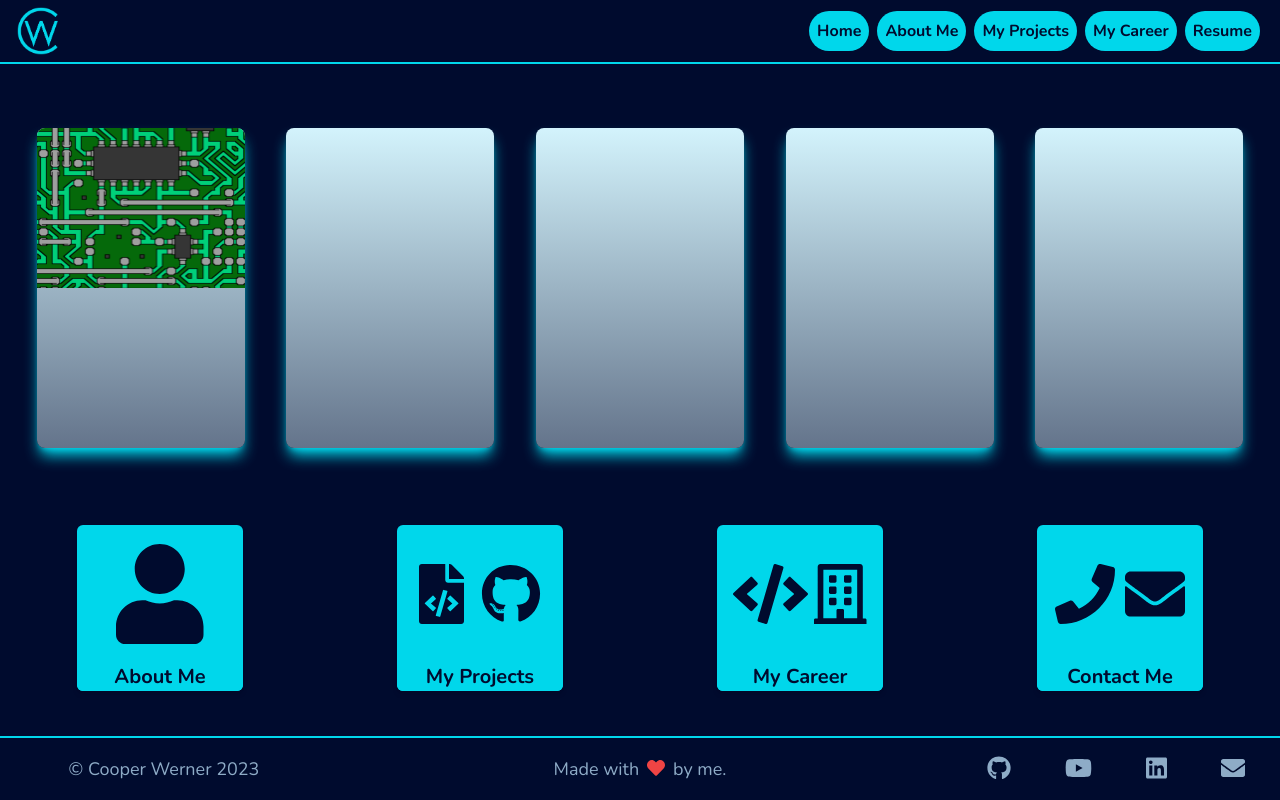
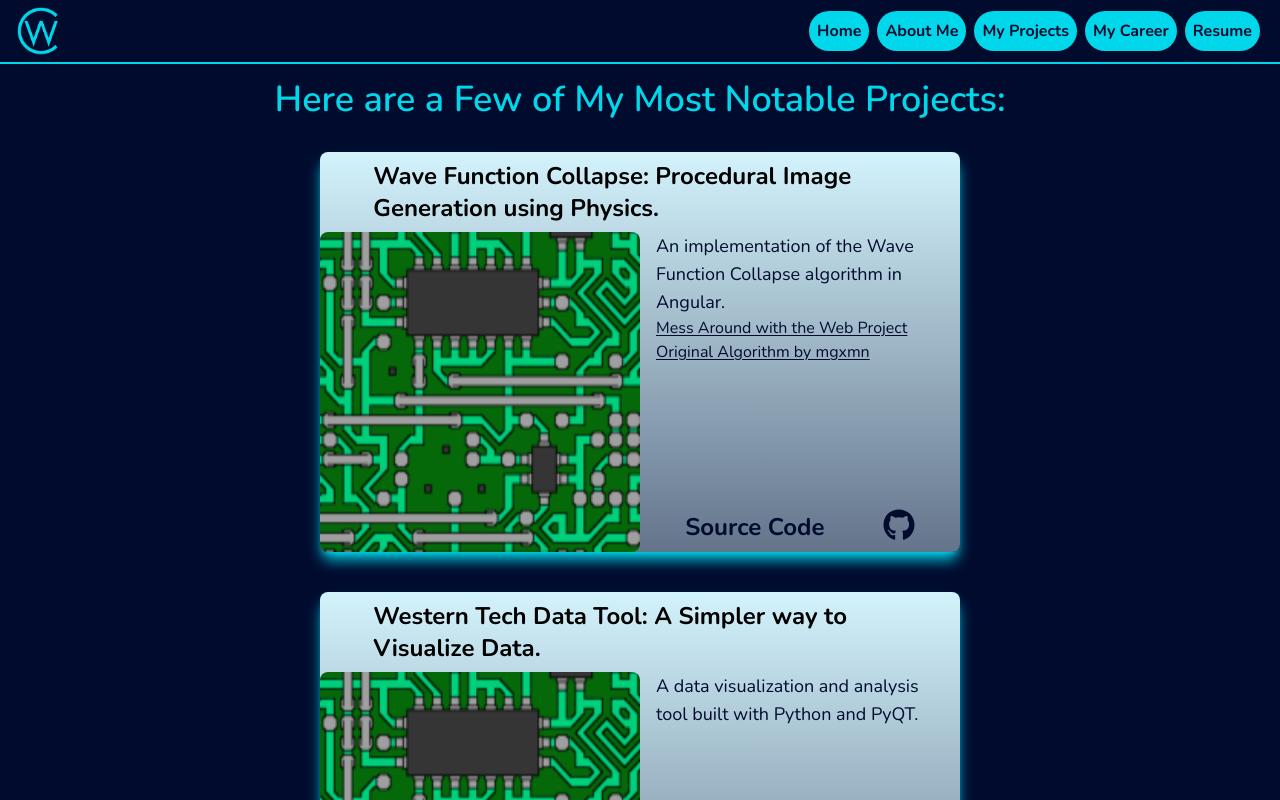
Before and after one commit to CooperW824/cooperw.tech, an Angular app: page /projects in a window 1280 px wide. Shown: the top 800 px of the page. Built offline with nearby package versions, Linux system fonts and the light colour scheme.

Commit message:
Adding Project Page

```diff
--- a/package.json
+++ b/package.json
@@ -40,7 +40,7 @@
 		"karma-jasmine": "~5.1.0",
 		"karma-jasmine-html-reporter": "~2.0.0",
 		"postcss": "^8.4.20",
-		"prettier": "2.8.1",
+		"prettier": "2.8.2",
 		"tailwindcss": "^3.2.4",
 		"typescript": "~4.7.2"
 	}
--- a/src/app/components/nav-bar/nav-bar.component.html
+++ b/src/app/components/nav-bar/nav-bar.component.html
@@ -146,8 +146,6 @@
 			</div>
 			<div class="pb-16 phone:hidden"></div>
 		</div>
-		<coop-footer
-			class="fixed bottom-0 left-0 w-full h-16"
-		></coop-footer>
+		<coop-footer class="fixed bottom-0 left-0 w-full h-16"></coop-footer>
 	</div>
 </nav>
--- a/src/app/pages/my-projects/my-projects.component.html
+++ b/src/app/pages/my-projects/my-projects.component.html
@@ -1,30 +1,60 @@
 <div
-	class="flex flex-col justify-between h-screen bg-coop-background flex-grow-0 flex-shrink basis-auto"
+	class="flex flex-col justify-between h-screen bg-coop-background flex-grow-0 flex-shrink basis-auto items-center"
 >
 	<coop-nav-bar class="h-16 w-full"></coop-nav-bar>
 
 	<div
-		class="flex flex-col lg:flex-row items-center justify-around w-full bg-coop-background font-round h-fit p-4 flex-grow flex-shrink basis-auto"
+		class="w-5/6 h-fit flex items-center justify-center font-round font-semibold my-4"
+	>
+		<h1 class="text-4xl text-center text-coop-highlight">
+			Here are a Few of My Most Notable Projects:
+		</h1>
+	</div>
+
+	<div
+		class="flex flex-wrap items-center justify-around w-full bg-coop-background font-round h-fit p-4 flex-grow flex-shrink basis-auto"
 	>
 		<div
-			class="flex flex-row lg:flex-col items-center justify-between h-80 w-5/6 md:w-2/3 lg:w-1/6 bg-gradient-to-b from-coop-text-header to-slate-500 rounded-lg shadow-lg shadow-coop-highlight mb-8 lg:mb-0"
+			*ngFor="let project of projects"
+			class="flex flex-col items-center justify-start h-fit w-[640px] bg-gradient-to-b from-coop-text-header to-slate-500 rounded-lg shadow-lg shadow-coop-highlight mb-10 hover:-translate-y-4 hover:shadow-xl hover:shadow-coop-highlight transition-all"
 		>
-			<div class="h-1/2 w-full">
-				<img class="rounded-t-lg w-full h-full" src="../../../assets/imgs/WFC_Circuit.png">
+			<div class="h-fit flex w-5/6 items-center justify-center">
+				<h1 class="text-2xl font-bold my-2">{{ project.title }}</h1>
+			</div>
+			<div class="flex w-full">
+				<div
+					class="h-full w-1/2 flex-grow-0 flex-shrink-0 basis-auto flex items-center justify-center"
+				>
+					<img
+						class="rounded-lg aspect-square w-full"
+						src="{{ project.mediaSrc }}"
+						alt="{{ project.title }}"
+					/>
+				</div>
+				<div
+					class="h-80 w-full flex flex-col items-center justify-between mx-4 text-coop-text-dark"
+				>
+					<div>
+						<p class="text-lg">{{ project.description }}</p>
+						<div *ngFor="let link of project.links">
+							<a
+								class="text-coop-text-dark underline underline-offset-2"
+								href="{{ link.href }}"
+								>{{ link.text }}</a
+							>
+						</div>
+					</div>
+					<a
+						href="{{ project.codeLink }}"
+						aria-label="View Source Code on GitHub"
+						class="flex w-full items-center justify-around mb-2"
+					>
+						<h2 class="text-2xl font-bold">Source Code</h2>
+						<fa-icon [icon]="faGitHub" size="2x"></fa-icon>
+					</a>
+				</div>
 			</div>
 		</div>
-		<div
-			class="flex flex-col items-center justify-between h-80 w-5/6 md:w-2/3 lg:w-1/6 bg-gradient-to-b from-coop-text-header to-slate-500 rounded-lg shadow-lg shadow-coop-highlight mb-8 lg:mb-0"
-		></div>
-		<div
-			class="flex flex-col items-center justify-between h-80 w-5/6 md:w-2/3 lg:w-1/6 bg-gradient-to-b from-coop-text-header to-slate-500 rounded-lg shadow-lg shadow-coop-highlight mb-8 lg:mb-0"
-		></div>
-		<div
-			class="flex flex-col items-center justify-between h-80 w-5/6 md:w-2/3 lg:w-1/6 bg-gradient-to-b from-coop-text-header to-slate-500 rounded-lg shadow-lg shadow-coop-highlight mb-8 lg:mb-0"
-		></div>
-		<div
-			class="flex flex-col items-center justify-between h-80 w-5/6 md:w-2/3 lg:w-1/6 bg-gradient-to-b from-coop-text-header to-slate-500 rounded-lg shadow-lg shadow-coop-highlight mb-8 lg:mb-0"
-		></div>
 	</div>
 
 	<coop-card-bar class="hidden sm:flex h-56 2xl:h-80 w-full"></coop-card-bar>
--- a/src/app/pages/my-projects/my-projects.component.ts
+++ b/src/app/pages/my-projects/my-projects.component.ts
@@ -1,5 +1,20 @@
 import { Component, OnInit } from '@angular/core';
+import { faGithub } from '@fortawesome/free-brands-svg-icons';
 import { faLaptopCode } from '@fortawesome/free-solid-svg-icons';
+
+interface project {
+	mediaType: 'picture' | 'video';
+	mediaSrc: string;
+	title: string;
+	description: string;
+	codeLink: string;
+	links?: link[];
+}
+
+interface link {
+	href: string;
+	text: string;
+}
 
 @Component({
 	selector: 'coop-my-projects',
@@ -7,7 +22,63 @@ import { faLaptopCode } from '@fortawesome/free-solid-svg-icons';
 	styleUrls: ['./my-projects.component.css']
 })
 export class MyProjectsComponent implements OnInit {
+	readonly projects: project[] = [
+		{
+			mediaType: 'picture',
+			mediaSrc: '../../../assets/imgs/WFC_Circuit.png',
+			title: 'Wave Function Collapse: Procedural Image Generation using Physics.',
+			description:
+				'An implementation of the Wave Function Collapse algorithm in Angular.',
+			codeLink: 'https://github.com/CooperW824/wave-function-collapse',
+			links: [
+				{ href: '/home', text: 'Mess Around with the Web Project' },
+				{ href: '/home', text: 'Original Algorithm by mgxmn' }
+			]
+		},
+		{
+			mediaType: 'picture',
+			mediaSrc: '../../../assets/imgs/WFC_Circuit.png',
+			title: 'Western Tech Data Tool: A Simpler way to Visualize Data.',
+			description:
+				'A data visualization and analysis tool built with Python and PyQT.',
+			codeLink: 'https://github.com/CooperW824/WestenTechDataTool'
+		},
+		{
+			mediaType: 'picture',
+			mediaSrc: '../../../assets/imgs/WFC_Circuit.png',
+			title: 'Pi-Day 2022: Three Algorithms to Aproximate Pi.',
+			description: '3 Algoritims to calculate Pi.',
+			codeLink: 'https://github.com/CooperW824/Pi-Day-Algorithms',
+			links: [
+				{
+					href: '/home',
+					text: 'Colliding Blocks Explainer by 3 Blue 1 Brown'
+				}
+			]
+		},
+		{
+			mediaType: 'video',
+			mediaSrc: '../../../assets/imgs/WFC_Circuit.png',
+			title: 'OpenVaxx: An Award Ainning, Open-Source, Annonymous, and Secure, Vaccine Passport.',
+			description: 'A Vaccine Passport',
+			codeLink: 'https://github.com/CooperW824/OpenVaxx',
+			links: [
+				{
+					href: '/home',
+					text: 'See the Congressional App Challenge Article'
+				}
+			]
+		},
+		{
+			mediaType: 'video',
+			mediaSrc: '../../../assets/imgs/WFC_Circuit.png',
+			title: 'Hobbits USB Reader: A tool to simplify reading from USB devices.',
+			description: 'A USB developer tool',
+			codeLink: 'https://github.com/Mahlet-Inc/hobbits'
+		}
+	];
 	faLaptopCode = faLaptopCode;
+	faGitHub = faGithub;
 	constructor() {}
 
 	ngOnInit(): void {}
```
Also changed, not shown: 1 other file (tests, documents, lock files or other folders).
